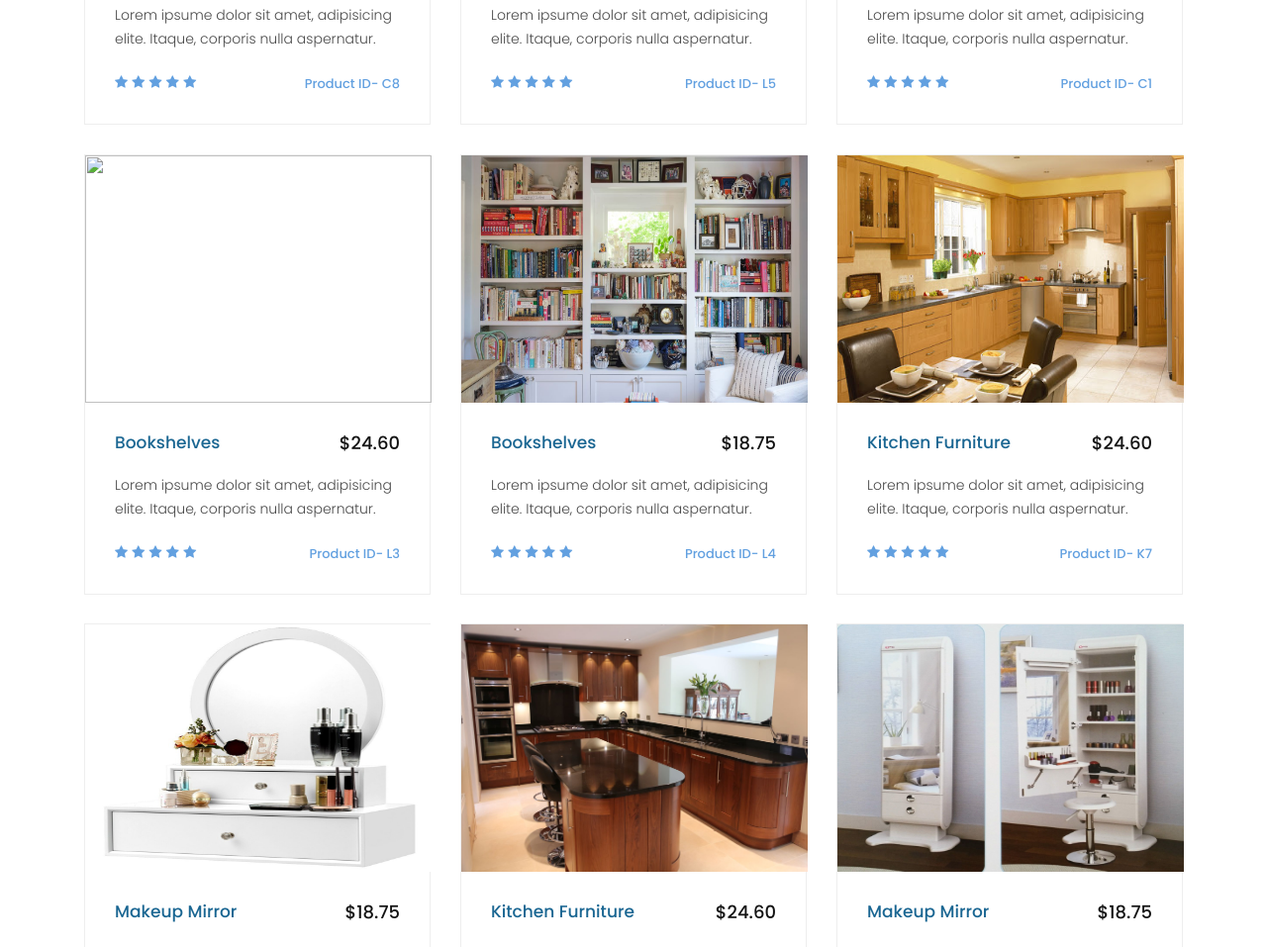
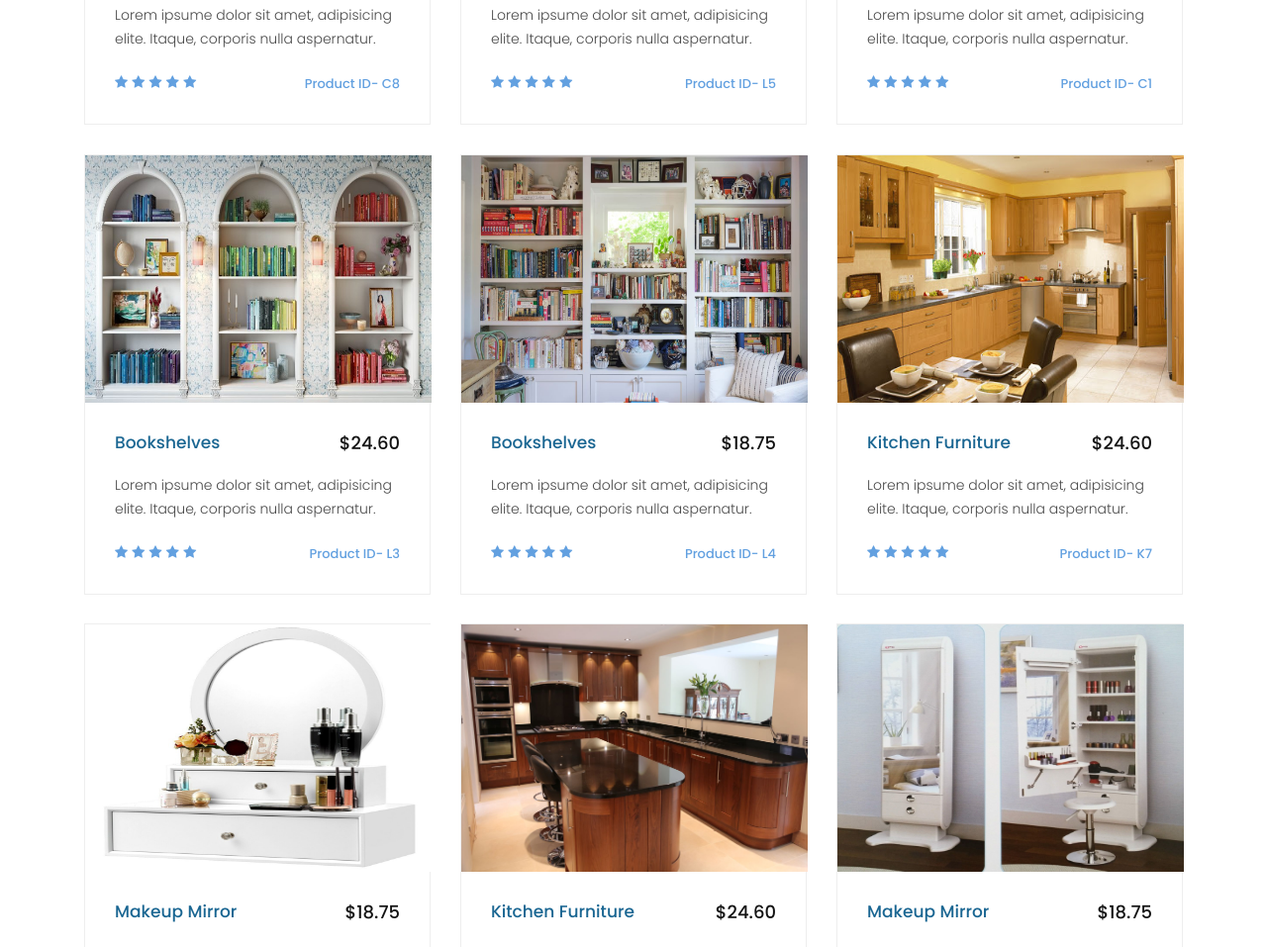
Before and after one commit to ManulGupta/mgfurniture, a plain HTML site: page products.html in a window 1280 px wide. Shown: the part 1876-2833 px from the top of the page at 99% size. Drawn offline with Linux system fonts and the light colour scheme; files whose address does not match are found by name.

Commit message:
Update products.html

```diff
--- a/products.html
+++ b/products.html
@@ -270,7 +270,7 @@ https://templatemo.com/tm-546-sixteen-clothing
                     </div>
                     <div class="col-lg-4 col-md-4 all bo">
                       <div class="product-item">
-                        <a href="#"><img src=44.jpg" alt=""></a>
+                        <a href="#"><img src="44.jpg" alt=""></a>
                         <div class="down-content">
                           <a href="#"><h4>Bookshelves</h4></a>
                           <h6>$24.60</h6>
```
